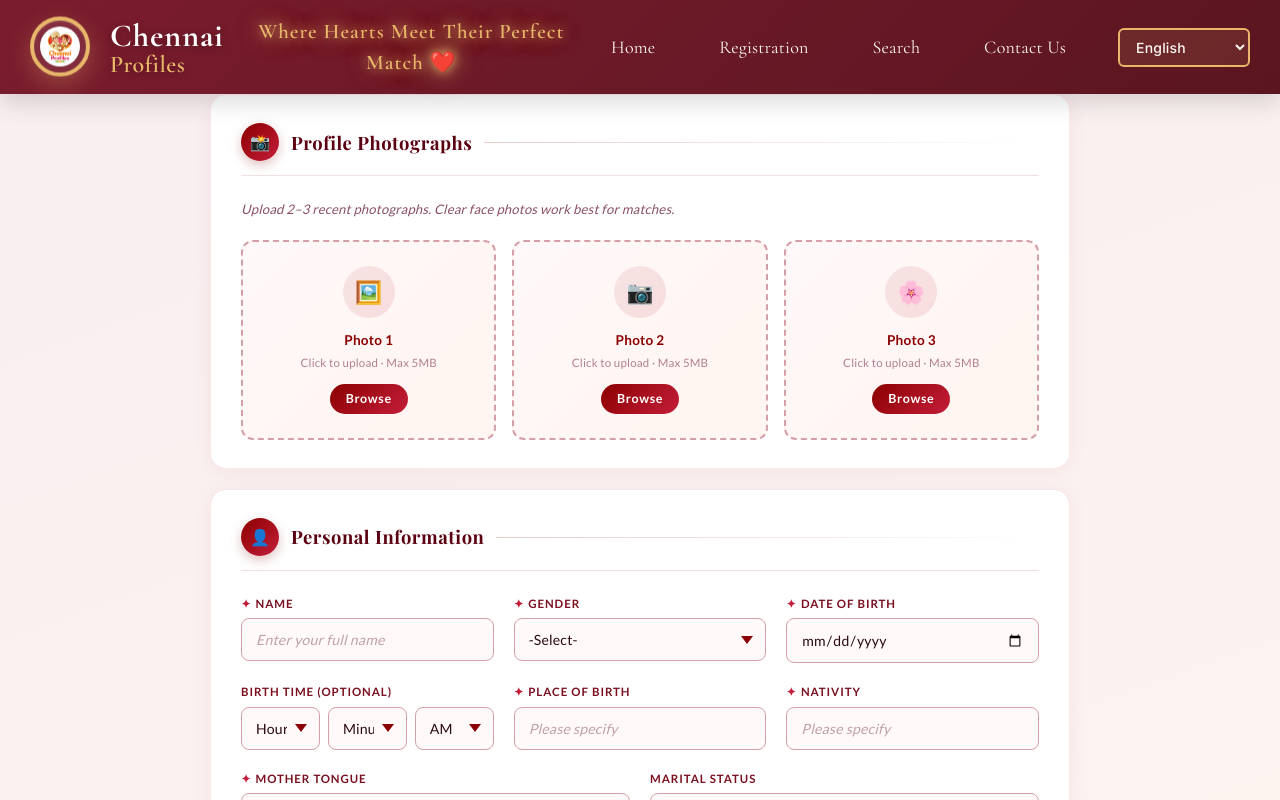
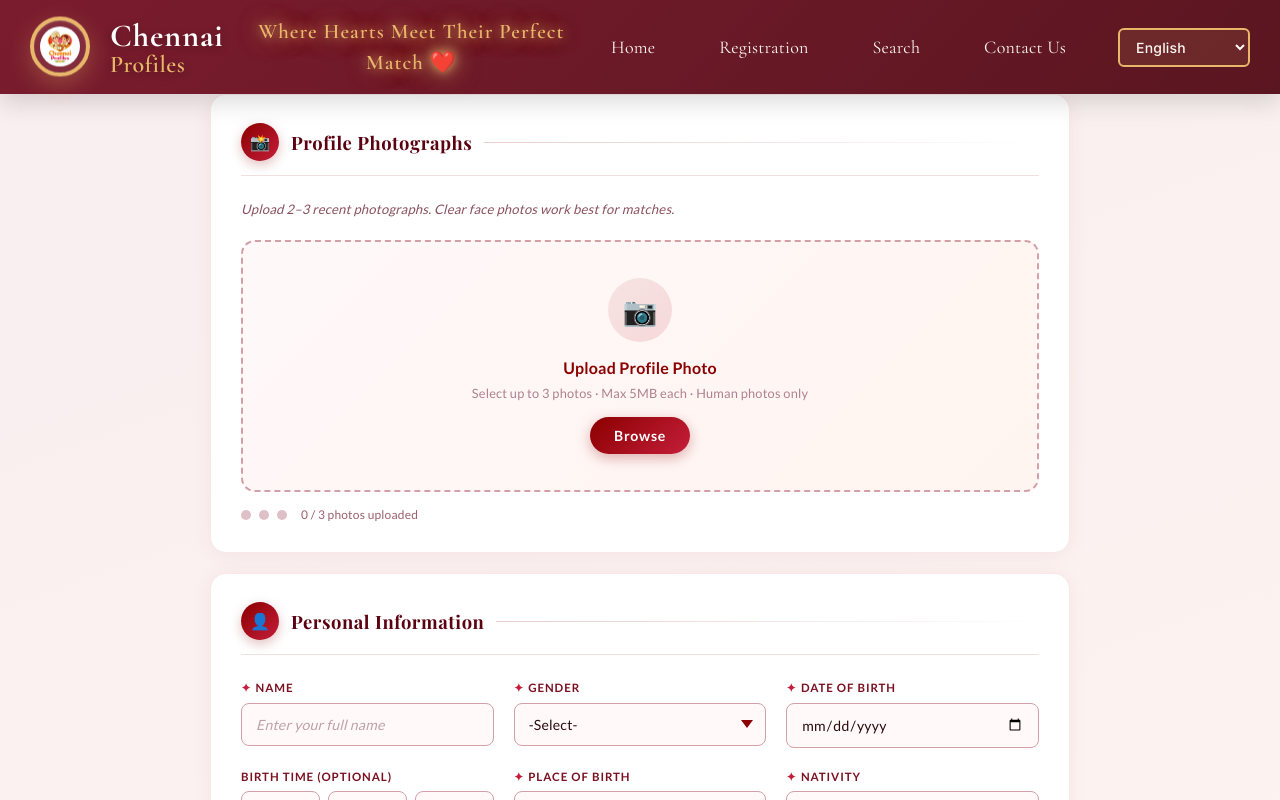
Before and after one commit to infoppcpondy-sys/chennaiprofile.in-webview, a React (Vite) app: page /registration in a window 1280 px wide. Shown: the top 800 px of the page. Built offline with nearby package versions, Linux system fonts and the light colour scheme; a web font is replaced by a local one.

Commit message:
feat: Integrate face-api.js for human face validation in photo uploads and enhance photo upload functionality

```diff
--- a/package.json
+++ b/package.json
@@ -10,6 +10,7 @@
     "preview": "vite preview"
   },
   "dependencies": {
+    "face-api.js": "^0.22.2",
     "i18next": "^25.10.10",
     "react": "^18.2.0",
     "react-dom": "^18.2.0",
--- a/src/Registration.jsx
+++ b/src/Registration.jsx
@@ -1,6 +1,7 @@
 // RegisterForm.jsx
 import { useState, useEffect } from "react";
 import { useTranslation } from "react-i18next";
+import { checkIfFaceExists } from "./utils/faceDetection";
 
 export default function PersonalFamilyForm() {
   const { t, i18n } = useTranslation();
@@ -46,12 +47,12 @@ export default function PersonalFamilyForm() {
 
   const [photos, setPhotos] = useState([null, null, null]);
   const [photoPreviews, setPhotoPreviews] = useState([null, null, null]);
+  const [photoValidating, setPhotoValidating] = useState(false);
   const [horoscopePhotos, setHoroscopePhotos] = useState({ rasi: null, amsam: null });
   const [horoscopePreview, setHoroscopePreview] = useState({ rasi: null, amsam: null });
   const [errors, setErrors] = useState({});
   const [submitted, setSubmitted] = useState(false);
   const [submitting, setSubmitting] = useState(false);
-  const [activeSection, setActiveSection] = useState(null);
 
   useEffect(() => {}, [i18n.language]);
 
@@ -60,17 +61,63 @@ export default function PersonalFamilyForm() {
     if (errors[k]) setErrors(e => ({ ...e, [k]: "" }));
   };
 
-  const handlePhotoUpload = (index, file) => {
-    if (!file) return;
-    if (file.size > 5 * 1024 * 1024) { alert("Image size must be less than 5MB"); return; }
-    if (!file.type.startsWith("image/")) { alert("Please select a valid image file"); return; }
+  // ─── AI human-face validation using face-api.js ───────────────────────────
+  const validateHumanPhoto = async (file) => {
+    return await checkIfFaceExists(file);
+  };
+
+  // ─── Single upload handler (accepts up to 3 photos from one input) ───────────
+  const handlePhotoUpload = async (files) => {
+    if (!files || files.length === 0) return;
+
+    const currentCount = photos.filter(Boolean).length;
+    const remaining = 3 - currentCount;
+    if (remaining === 0) {
+      alert("You have already uploaded 3 photos. Remove one to add more.");
+      return;
+    }
+
+    const filesToProcess = Array.from(files).slice(0, remaining);
+    setPhotoValidating(true);
+
+    const newPhotos = [...photos];
+    const newPreviews = [...photoPreviews];
+
+    for (const file of filesToProcess) {
+      if (file.size > 5 * 1024 * 1024) {
+        alert(`"${file.name}" exceeds 5MB. Please choose a smaller image.`);
+        continue;
+      }
+      if (!file.type.startsWith("image/")) {
+        alert(`"${file.name}" is not a valid image file.`);
+        continue;
+      }
+
+      // AI validation
+      const isHuman = await validateHumanPhoto(file);
+      if (!isHuman) {
+        alert("Please upload your photo correctly");
+        continue;
+      }
+
+      // Find next empty slot
+      const slotIndex = newPhotos.findIndex(p => p === null);
+      if (slotIndex === -1) break;
+
+      await new Promise((resolve) => {
         const reader = new FileReader();
         reader.onload = (e) => {
-      const np = [...photos]; const nv = [...photoPreviews];
-      np[index] = file; nv[index] = e.target.result;
-      setPhotos(np); setPhotoPreviews(nv);
+          newPhotos[slotIndex] = file;
+          newPreviews[slotIndex] = e.target.result;
+          resolve();
         };
         reader.readAsDataURL(file);
+      });
+    }
+
+    setPhotos(newPhotos);
+    setPhotoPreviews(newPreviews);
+    setPhotoValidating(false);
   };
 
   const removePhoto = (index) => {
@@ -183,6 +230,8 @@ export default function PersonalFamilyForm() {
 
   const sectionBox = { background:"white", borderRadius:16, padding:"28px 30px", marginBottom:20, boxShadow:"0 2px 20px rgba(139,0,0,0.06)", border:"1px solid rgba(196,30,58,0.1)" };
 
+  const uploadedCount = photos.filter(Boolean).length;
+
   if (submitted) {
     return (
       <>
@@ -213,7 +262,9 @@ export default function PersonalFamilyForm() {
         .row-3 { display: grid; grid-template-columns: 1fr 1fr 1fr; gap: 20px; }
         .row-4 { display: grid; grid-template-columns: 1fr 1fr 1fr 1fr; gap: 16px; }
 
-        /* Tablet Responsiveness */
+        .photo-upload-zone { transition: all 0.2s ease; }
+        .photo-upload-zone:hover { border-color: #8B0000 !important; background: linear-gradient(135deg,#FFF0F2,#FFF8F0) !important; }
+
         @media (max-width: 768px) {
           .row-2, .row-3, .row-4 { grid-template-columns: 1fr; gap: 16px; }
           .form-outer { padding: 0 12px 40px; }
@@ -221,106 +272,155 @@ export default function PersonalFamilyForm() {
           input, select, textarea { font-size: 16px !important; }
         }
 
-        /* Mobile Responsiveness */
         @media (max-width: 600px) {
           .row-2, .row-3, .row-4 { grid-template-columns: 1fr; }
           .form-outer { padding: 0 10px 32px; }
           .section-box { padding: 20px 14px !important; margin-bottom: 18px !important; }
-
-          input, select, textarea {
-            font-size: 16px !important;
-            padding: 10px 12px !important;
+          input, select, textarea { font-size: 16px !important; padding: 10px 12px !important; }
+          table th, table td { padding: 8px 6px !important; font-size: 12px !important; }
+          .row-3 > div, .row-2 > div, .row-4 > div { margin-bottom: 12px; }
         }
 
-          table th, table td {
-            padding: 8px 6px !important;
-            font-size: 12px !important;
-          }
-
-          .row-3 > div { margin-bottom: 12px; }
-          .row-2 > div { margin-bottom: 12px; }
-          .row-4 > div { margin-bottom: 12px; }
-        }
-
-        /* Small Mobile Responsiveness */
         @media (max-width: 480px) {
           .form-outer { padding: 0 8px 24px; }
           .section-box { padding: 16px 12px !important; }
-
-          input, select, textarea {
-            font-size: 14px !important;
-            padding: 9px 10px !important;
-          }
-
+          input, select, textarea { font-size: 14px !important; padding: 9px 10px !important; }
           h1 { font-size: clamp(1.4rem, 4vw, 2rem) !important; }
           h2 { font-size: clamp(1rem, 3vw, 1.3rem) !important; }
           h3 { font-size: clamp(0.9rem, 2.5vw, 1.1rem) !important; }
-
           label { font-size: 0.7rem !important; }
           p { font-size: clamp(0.8rem, 2vw, 0.9rem) !important; }
-
-          table th, table td {
-            padding: 6px 4px !important;
-            font-size: 11px !important;
-          }
-
+          table th, table td { padding: 6px 4px !important; font-size: 11px !important; }
           button { padding: 8px 16px !important; font-size: 0.8rem !important; }
         }
 
-        /* Extra Small Mobile */
         @media (max-width: 360px) {
           .form-outer { padding: 0 6px 16px; }
           .section-box { padding: 12px 10px !important; }
-
-          input, select, textarea {
-            font-size: 14px !important;
-            padding: 8px 8px !important;
-          }
+          input, select, textarea { font-size: 14px !important; padding: 8px 8px !important; }
         }
 
         select option { background: white; color: #2A0A0E; }
       `}</style>
 
       <div className="form-outer" style={{ minHeight:"100vh", background:"linear-gradient(160deg,#F9EEF0 0%,#FFF8F0 50%,#F9EEF0 100%)", padding:"0 16px 48px" }}>
-
         <div style={{ maxWidth:860, margin:"0 auto" }}>
 
-          {/* Photo Upload Section */}
+          {/* ── Photo Upload Section (UPDATED) ───────────────────────── */}
           <div style={{ ...sectionBox, marginBottom:20 }}>
             <SectionHeader icon="📸" title={t("registration.profilePhotographs")} />
             <p style={{ fontSize:"0.82rem", color:"#8A5060", marginBottom:20, fontStyle:"italic" }}>
               {t("registration.photoDesc")}
             </p>
-            <div style={{ display:"grid", gridTemplateColumns:"repeat(auto-fit, minmax(150px, 1fr))", gap:"clamp(12px, 3vw, 16px)" }}>
-              {[0,1,2].map(index => (
-                <div key={index} style={{ position:"relative" }}>
-                  {photoPreviews[index] ? (
-                    <div style={{ borderRadius:12, overflow:"hidden", border:"2px solid #C41E3A", boxShadow:"0 8px 24px rgba(139,0,0,0.15)" }}>
-                      <img src={photoPreviews[index]} alt={`Photo ${index+1}`} style={{ width:"100%", height:"clamp(160px, 30vw, 200px)", objectFit:"cover", display:"block" }} />
-                      <div style={{ padding:"clamp(8px, 2vw, 10px) clamp(10px, 2vw, 12px)", background:"linear-gradient(135deg,#8B0000,#C41E3A)", display:"flex", justifyContent:"space-between", alignItems:"center" }}>
-                        <span style={{ color:"rgba(255,255,255,0.85)", fontSize:"clamp(0.7rem, 2vw, 0.78rem)" }}>Photo {index+1}</span>
-                        <button type="button" onClick={() => removePhoto(index)} style={{ background:"rgba(255,255,255,0.2)", color:"white", border:"none", padding:"3px 10px", borderRadius:20, cursor:"pointer", fontSize:"0.75rem", fontWeight:600 }}>
+
+            {/* Single unified upload zone */}
+            {uploadedCount < 3 && (
+              <label
+                className="photo-upload-zone"
+                style={{
+                  display:"flex", flexDirection:"column", alignItems:"center", justifyContent:"center",
+                  gap:14, cursor: photoValidating ? "not-allowed" : "pointer",
+                  border:"2px dashed #D4A0A8", borderRadius:14,
+                  background:"linear-gradient(135deg,#FFF8F9,#FFF5F0)",
+                  padding:"clamp(24px,5vw,36px) 20px",
+                  marginBottom: uploadedCount > 0 ? 20 : 0,
+                  opacity: photoValidating ? 0.7 : 1,
+                  pointerEvents: photoValidating ? "none" : "auto",
+                }}
+              >
+                <div style={{ width:64, height:64, borderRadius:"50%", background:"linear-gradient(135deg,rgba(139,0,0,0.08),rgba(196,30,58,0.14))", display:"flex", alignItems:"center", justifyContent:"center", fontSize:28 }}>
+                  {photoValidating ? "⏳" : "📷"}
+                </div>
+                <div style={{ textAlign:"center" }}>
+                  <div style={{ color:"#8B0000", fontSize:"clamp(0.9rem,2.5vw,1rem)", fontWeight:700, marginBottom:4 }}>
+                    {photoValidating ? "Validating photo…" : `Upload Profile Photo${uploadedCount > 0 ? "s" : ""}`}
+                  </div>
+                  <div style={{ color:"#B08090", fontSize:"clamp(0.7rem,1.8vw,0.8rem)" }}>
+                    {photoValidating
+                      ? "Please wait while we verify the image"
+                      : `Select up to ${3 - uploadedCount} photo${3 - uploadedCount > 1 ? "s" : ""} · Max 5MB each · Human photos only`}
+                  </div>
+                </div>
+                {!photoValidating && (
+                  <div style={{ background:"linear-gradient(135deg,#8B0000,#C41E3A)", color:"white", padding:"8px 24px", borderRadius:24, fontSize:"clamp(0.78rem,2vw,0.88rem)", fontWeight:700, letterSpacing:"0.05em", boxShadow:"0 4px 14px rgba(139,0,0,0.3)" }}>
+                    {t("registration.browsePhoto")}
+                  </div>
+                )}
+                <input
+                  type="file"
+                  accept="image/*"
+                  multiple
+                  disabled={photoValidating}
+                  onChange={e => handlePhotoUpload(e.target.files)}
+                  style={{ display:"none" }}
+                />
+              </label>
+            )}
+
+            {/* Uploaded photos thumbnails */}
+            {uploadedCount > 0 && (
+              <div style={{ display:"grid", gridTemplateColumns:"repeat(auto-fill, minmax(140px, 1fr))", gap:14 }}>
+                {photoPreviews.map((preview, index) =>
+                  preview ? (
+                    <div key={index} style={{ borderRadius:12, overflow:"hidden", border:"2px solid #C41E3A", boxShadow:"0 6px 20px rgba(139,0,0,0.14)", position:"relative" }}>
+                      <img
+                        src={preview}
+                        alt={`Photo ${index + 1}`}
+                        style={{ width:"100%", height:"clamp(130px,25vw,170px)", objectFit:"cover", display:"block" }}
+                      />
+                      <div style={{ padding:"8px 10px", background:"linear-gradient(135deg,#8B0000,#C41E3A)", display:"flex", justifyContent:"space-between", alignItems:"center" }}>
+                        <span style={{ color:"rgba(255,255,255,0.9)", fontSize:"0.75rem", fontWeight:600 }}>Photo {index + 1}</span>
+                        <button
+                          type="button"
+                          onClick={() => removePhoto(index)}
+                          style={{ background:"rgba(255,255,255,0.2)", color:"white", border:"none", padding:"3px 10px", borderRadius:20, cursor:"pointer", fontSize:"0.72rem", fontWeight:700 }}
+                        >
                           {t("registration.removePhoto")}
                         </button>
                       </div>
                     </div>
-                  ) : (
-                    <label style={{ display:"flex", flexDirection:"column", alignItems:"center", justifyContent:"center", gap:"clamp(8px, 2vw, 12px)", cursor:"pointer", height:"clamp(160px, 30vw, 200px)", border:"2px dashed #D4A0A8", borderRadius:12, background:"linear-gradient(135deg,#FFF8F9,#FFF5F0)", transition:"all 0.2s ease", padding:"clamp(12px, 2vw, 16px)" }}>
-                      <div style={{ width:52, height:52, borderRadius:"50%", background:"linear-gradient(135deg,rgba(139,0,0,0.08),rgba(196,30,58,0.12))", display:"flex", alignItems:"center", justifyContent:"center", fontSize:22 }}>
-                        {index === 0 ? "🖼️" : index === 1 ? "📷" : "🌸"}
+                  ) : null
+                )}
+
+                {/* Add more button if slots remain */}
+                {uploadedCount < 3 && (
+                  <label
+                    className="photo-upload-zone"
+                    style={{
+                      display:"flex", flexDirection:"column", alignItems:"center", justifyContent:"center",
+                      gap:10, cursor: photoValidating ? "not-allowed" : "pointer",
+                      border:"2px dashed #D4A0A8", borderRadius:12,
+                      background:"linear-gradient(135deg,#FFF8F9,#FFF5F0)",
+                      height:"clamp(130px,25vw,170px)",
+                      opacity: photoValidating ? 0.6 : 1,
+                      pointerEvents: photoValidating ? "none" : "auto",
+                    }}
+                  >
+                    <div style={{ fontSize:28 }}>{photoValidating ? "⏳" : "➕"}</div>
+                    <div style={{ color:"#8B0000", fontSize:"0.78rem", fontWeight:700, textAlign:"center" }}>
+                      {photoValidating ? "Validating…" : `Add Photo (${3 - uploadedCount} left)`}
                     </div>
-                      <div style={{ textAlign:"center" }}>
-                        <div style={{ color:"#8B0000", fontSize:"clamp(0.75rem, 2vw, 0.85rem)", fontWeight:700 }}>Photo {index+1}</div>
-                        <div style={{ color:"#B08090", fontSize:"clamp(0.65rem, 1.5vw, 0.72rem)", marginTop:4 }}>Click to upload · Max 5MB</div>
-                      </div>
-                      <div style={{ background:"linear-gradient(135deg,#8B0000,#C41E3A)", color:"white", padding:"6px 16px", borderRadius:20, fontSize:"clamp(0.7rem, 1.5vw, 0.78rem)", fontWeight:700, letterSpacing:"0.05em" }}>
-                        {t("registration.browsePhoto")}
-                      </div>
-                      <input type="file" accept="image/*" onChange={e => handlePhotoUpload(index, e.target.files[0])} style={{ display:"none" }} />
+                    <input
+                      type="file"
+                      accept="image/*"
+                      multiple
+                      disabled={photoValidating}
+                      onChange={e => handlePhotoUpload(e.target.files)}
+                      style={{ display:"none" }}
+                    />
                   </label>
                 )}
               </div>
+            )}
+
+            {/* Counter badge */}
+            <div style={{ marginTop:14, display:"flex", alignItems:"center", gap:8 }}>
+              {[0,1,2].map(i => (
+                <div key={i} style={{ width:10, height:10, borderRadius:"50%", background: photoPreviews[i] ? "#8B0000" : "#E0C0C8", transition:"background 0.3s" }} />
               ))}
+              <span style={{ fontSize:"0.75rem", color:"#9A6070", marginLeft:6 }}>
+                {uploadedCount} / 3 photo{uploadedCount !== 1 ? "s" : ""} uploaded
+              </span>
             </div>
           </div>
 
@@ -715,53 +815,6 @@ export default function PersonalFamilyForm() {
             </div>
           </div>
 
-          {/* Scheme / Account - COMMENTED OUT */}
-          {/*
-          <div style={{ ...sectionBox, background:"linear-gradient(135deg,#FFF8F0,white)", border:"1px solid rgba(139,0,0,0.15)" }}>
-            <SectionHeader icon="💎" title={t("registration.schemeDetails")} />
-            <div style={{ display:"flex", flexDirection:"column", gap:20 }}>
-              <div className="row-3">
-                <FormField label="Membership Scheme">
-                  <select value={form.scheme} onChange={e => set("scheme", e.target.value)} style={selectStyle(false)}>
-                    <option>{t("registration.schemePlaceholder")}</option>
-                    <option>{t("registration.schemeBasic")}</option>
-                    <option>{t("registration.schemeStandard")}</option>
-                    <option>{t("registration.schemePremium")}</option>
-                  </select>
-                </FormField>
-                <FormField label="Login Username">
-                  <input type="text" value={form.username} onChange={e => set("username", e.target.value)} placeholder={t("registration.usernamePlaceholder")} style={inputStyle(false)} />
-                </FormField>
-                <FormField label="Password">
-                  <input type="password" value={form.password} onChange={e => set("password", e.target.value)} placeholder={t("registration.passwordPlaceholder")} style={inputStyle(false)} />
-                </FormField>
-              </div>
-
-              <div style={{ background:"rgba(139,0,0,0.04)", borderRadius:10, padding:18, border:"1px solid rgba(139,0,0,0.1)" }}>
-                <p style={{ fontSize:"0.88rem", color:"#5A0010", fontWeight:700, marginBottom:6 }}>
-                  💰 {t("registration.registrationFee")}
-                </p>
-                <p style={{ fontSize:"0.8rem", color:"#6A3040", lineHeight:1.7, marginBottom:12 }}>
-                  {t("registration.feeDescription")}{" "}
-                  <span style={{ color:"#C41E3A", fontWeight:600 }}>dumdumdummarriage@gmail.com</span>.
-                  {t("registration.enquiries")}{" "}<span style={{ color:"#C41E3A", fontWeight:600 }}>+91-9489331973</span>.
-                </p>
-                <label style={{ display:"flex", alignItems:"center", gap:10, cursor:"pointer" }}>
-                  <div style={{ position:"relative", width:18, height:18, flexShrink:0 }}>
-                    <input type="checkbox" checked={form.termsAccepted} onChange={e => set("termsAccepted", e.target.checked)} style={{ position:"absolute", opacity:0, width:"100%", height:"100%", cursor:"pointer", margin:0 }} />
-                    <div style={{ width:18, height:18, border:`2px solid ${form.termsAccepted ? "#8B0000" : "#C4A0A8"}`, borderRadius:4, background: form.termsAccepted ? "#8B0000" : "white", display:"flex", alignItems:"center", justifyContent:"center", transition:"all 0.2s" }}>
-                      {form.termsAccepted && <span style={{ color:"white", fontSize:11, fontWeight:900 }}>✓</span>}
-                    </div>
-                  </div>
-                  <span style={{ fontSize:"0.85rem", color:"#3D0010" }}>
-                    {t("registration.termsAcceptance")}{" "}<span style={{ color:"#8B0000", fontWeight:700, textDecoration:"underline", cursor:"pointer" }}>{t("registration.termsLink")}</span>
-                  </span>
-                </label>
-              </div>
-            </div>
-          </div>
-          */}
-
           {/* Footer Buttons */}
           <div style={{ display:"flex", gap:14, justifyContent:"center", padding:"10px 0 8px", flexWrap:"wrap" }}>
             <button type="button" onClick={handleReset} style={{ background:"white", color:"#8B0000", border:"2px solid #8B0000", padding:"13px 36px", borderRadius:10, fontWeight:700, cursor:"pointer", fontSize:"0.95rem", letterSpacing:"0.06em", transition:"all 0.2s", minWidth:160 }}>
--- /dev/null
+++ b/src/utils/faceDetection.js
@@ -0,0 +1,74 @@
+let faceAPIModel = null;
+let modelLoaded = false;
+
+export const loadFaceModel = async () => {
+  if (modelLoaded && faceAPIModel) {
+    return faceAPIModel;
+  }
+
+  try {
+    const faceapi = await import("face-api.js");
+
+    await faceapi.nets.tinyFaceDetector.loadFromUri("/models");
+
+    faceAPIModel = faceapi;
+    modelLoaded = true;
+    return faceapi;
+  } catch (error) {
+    console.error("Failed to load face-api model:", error);
+    return null;
+  }
+};
+
+export const checkIfFaceExists = async (file) => {
+  try {
+    const faceapi = await loadFaceModel();
+    if (!faceapi) {
+      console.warn("Face-api not available, allowing upload");
+      return true;
+    }
+
+    return new Promise((resolve) => {
+      const reader = new FileReader();
+      reader.onload = async (e) => {
+        try {
+          const img = new Image();
+          img.onload = async () => {
+            // Resize for faster detection
+            const canvas = document.createElement("canvas");
+            const targetWidth = 300;
+            const scale = targetWidth / img.width;
+            canvas.width = targetWidth;
+            canvas.height = img.height * scale;
+
+            const ctx = canvas.getContext("2d");
+            ctx.drawImage(img, 0, 0, canvas.width, canvas.height);
+
+            const detections = await faceapi.detectSingleFace(
+              canvas,
+              new faceapi.TinyFaceDetectorOptions()
+            );
+
+            resolve(!!detections);
+          };
+          img.onerror = () => {
+            console.warn("Failed to load image for face detection");
+            resolve(true);
+          };
+          img.src = e.target.result;
+        } catch (error) {
+          console.error("Face detection error:", error);
+          resolve(true);
+        }
+      };
+      reader.onerror = () => {
+        console.warn("Failed to read file");
+        resolve(true);
+      };
+      reader.readAsDataURL(file);
+    });
+  } catch (error) {
+    console.error("Unexpected error in checkIfFaceExists:", error);
+    return true;
+  }
+};
```
Also changed, not shown: public/models/tiny_face_detector_model-weights_manifest.json (added, +1 -0 lines), src/search.jsx (+4 -3 lines), 2 other files (tests, documents, lock files or other folders). Lines whose indentation alone changed are shown as unchanged.
